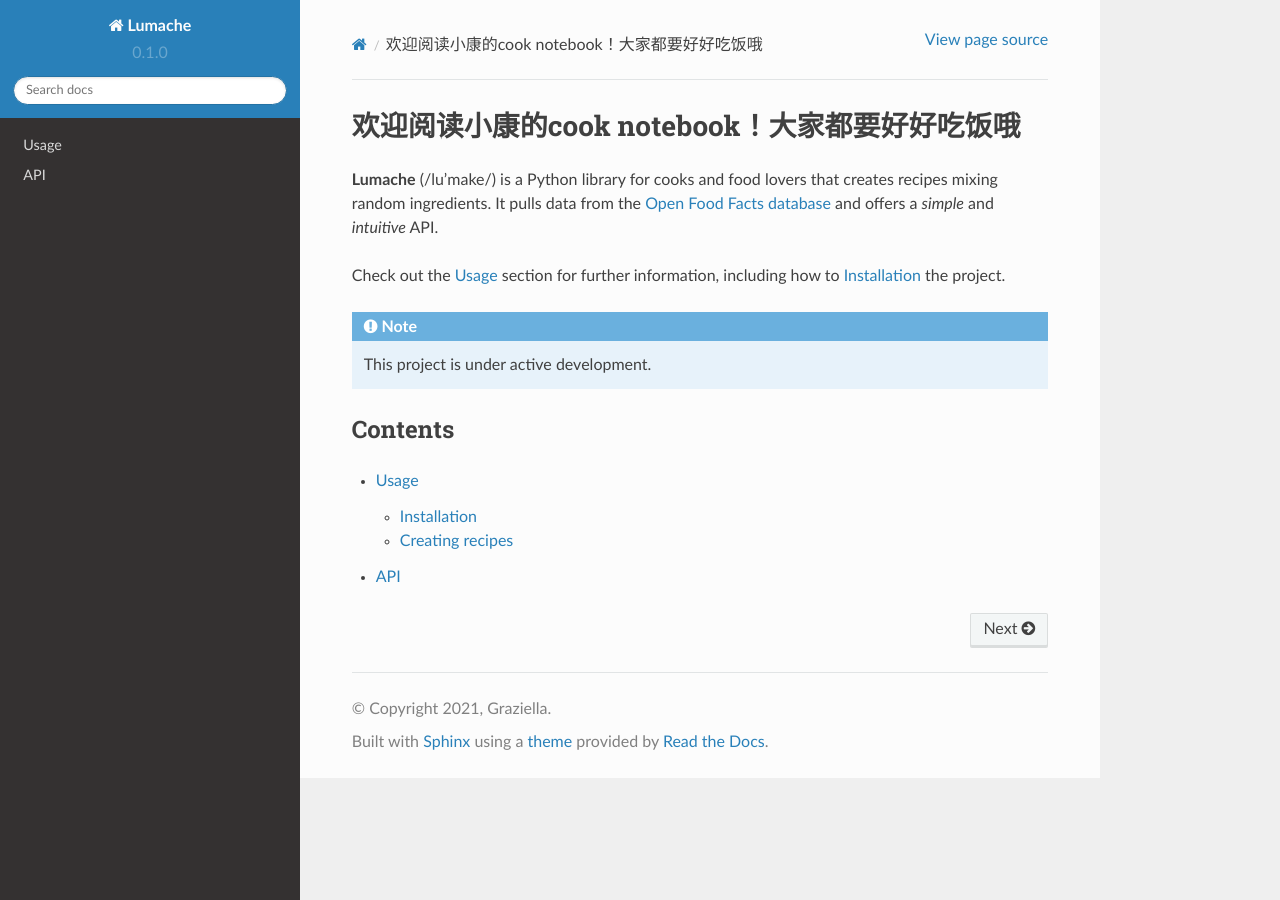
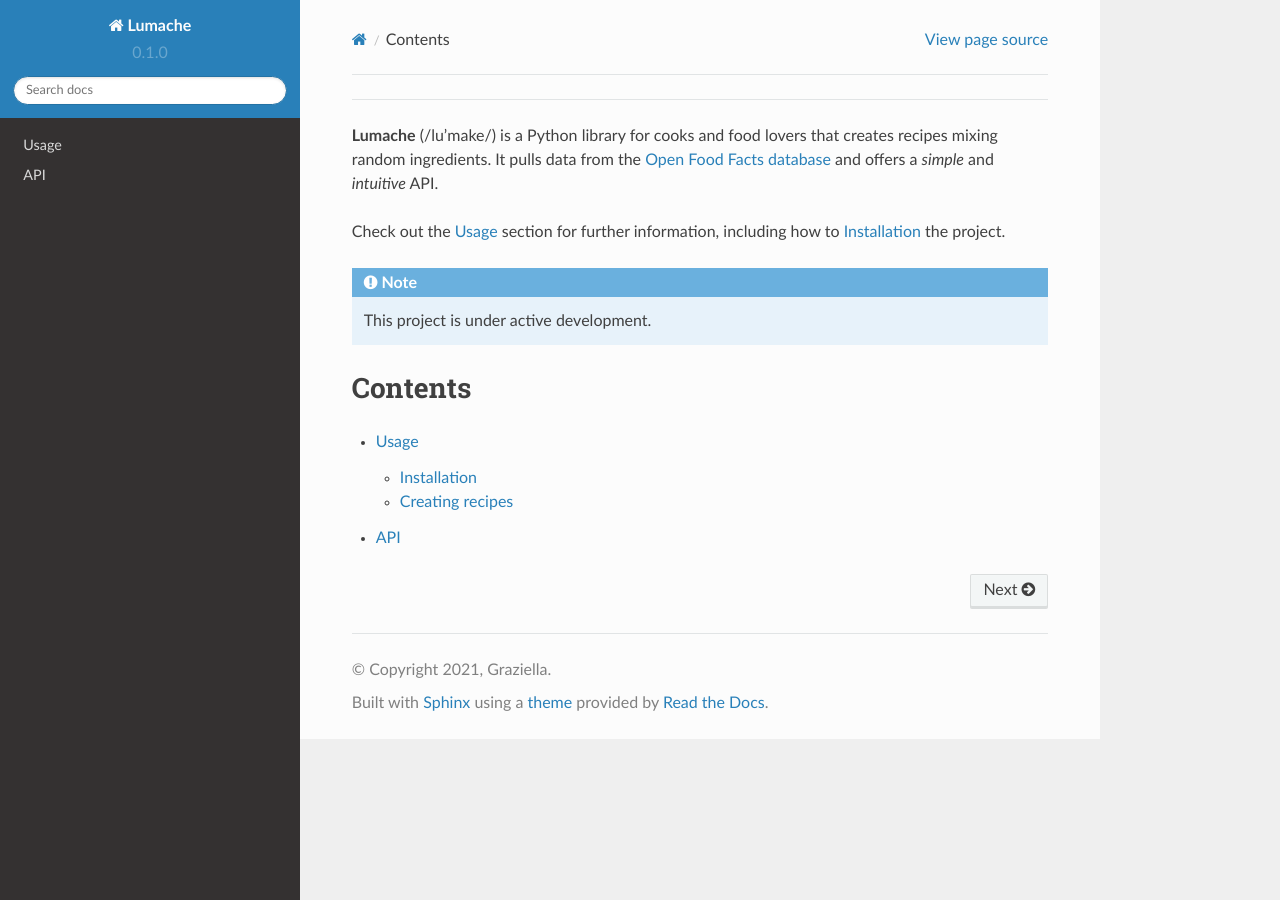
Before and after one commit to kangshuaibo2017/cook_notebook, a Sphinx documentation site: the page built from docs/source/index.rst, in a window 1280 px wide. Built offline with Sphinx 7.4.7 and the Read the Docs theme 2.0.0, drawn with Linux system fonts in a browser that asks for light colours.

Commit message:
rm chinese

```diff
--- a/docs/source/index.rst
+++ b/docs/source/index.rst
@@ -1,4 +1,4 @@
-欢迎阅读小康的cook notebook！大家都要好好吃饭哦
+.. 欢迎阅读小康的cook notebook！大家都要好好吃饭哦
 ===================================
 
 **Lumache** (/lu'make/) is a Python library for cooks and food lovers
```
